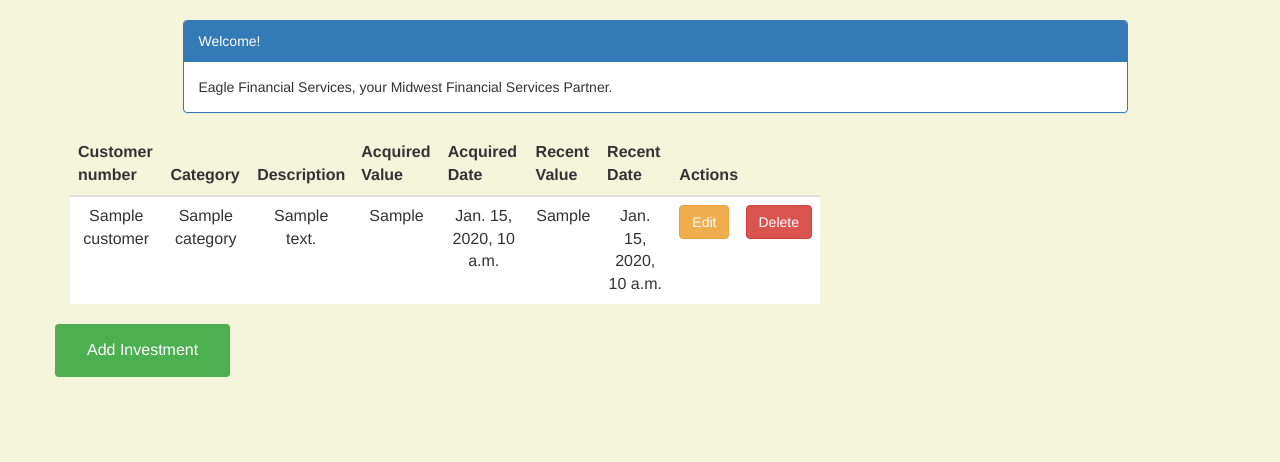
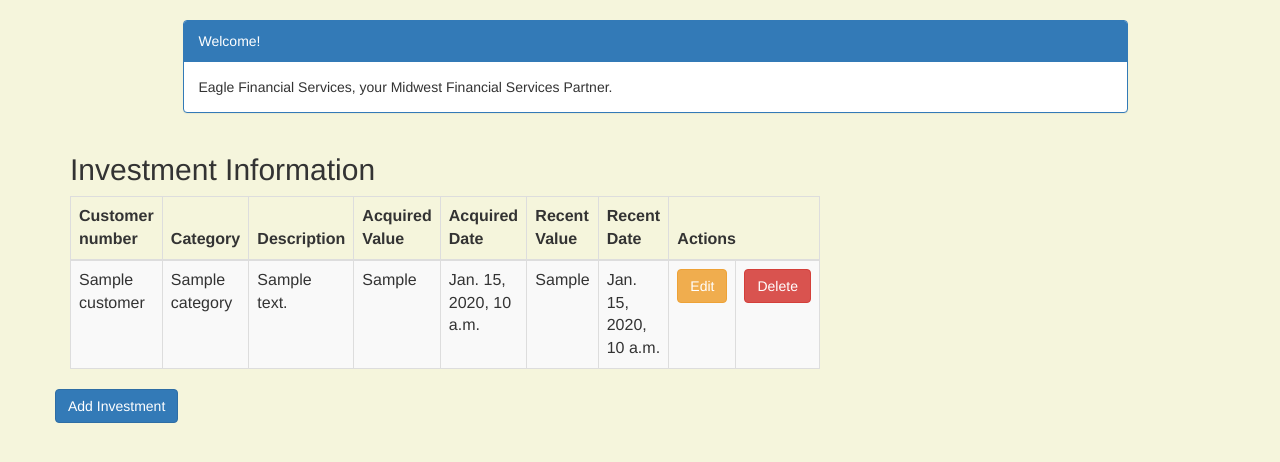
Before and after one commit to raghavasai106/FinancialService, a Django app: template portfolio/templates/portfolio/investment_list.html in a window 1280 px wide. Shown: the part 52-514 px from the top of the page. Run offline with Django 4.2, Linux system fonts and the light colour scheme; the template is opened without the code that fills it: most values are stand-ins (such as "Sample title", 1, 10 or a date in 2020); parts of the project's set-up code (start-up, migrations or seed data) failed here and were passed over; some libraries are stand-ins or nearby versions.

Commit message:
updated templates

```diff
--- a/portfolio/templates/portfolio/investment_list.html
+++ b/portfolio/templates/portfolio/investment_list.html
@@ -25,10 +25,13 @@
             </div>
         </div>
     </div>
+        <div class="row">
+        <h2 style="padding-left: 15Px">Investment Information</h2>
+    </div>
     <div>
-        <table class="table table-hover table-responsive-lg text-center">
+        <table class="table table-striped table-bordered text-hover">
             <thead>
-            <tr>
+            <tr class = "bg_info">
                 <th>Customer number</th>
                 <th>Category</th>
                 <th>Description</th>
@@ -61,14 +64,8 @@
         </table>
         <div class="row">
             <a href="{% url 'portfolio:investment_new' %}" class="row"><span
-                    class="btn btn-primary" style="  background-color: #4CAF50; /* Green */
-                                          border: none;
-                                          color: white;
-                                          padding: 15px 32px;
-                                          text-align: center;
-                                          text-decoration: none;
-                                          display: inline-block;
-                                          font-size: 16px;">Add Investment</span></a>
+                 class="btn btn-primary">Add Investment</span></a>
+
         </div>
     </div>
 
```
